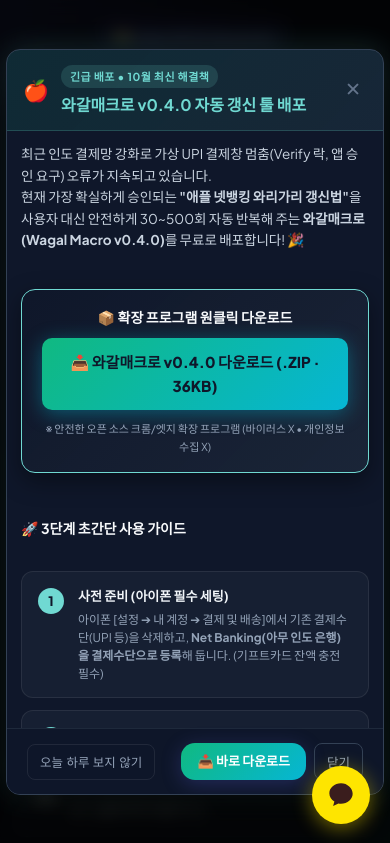
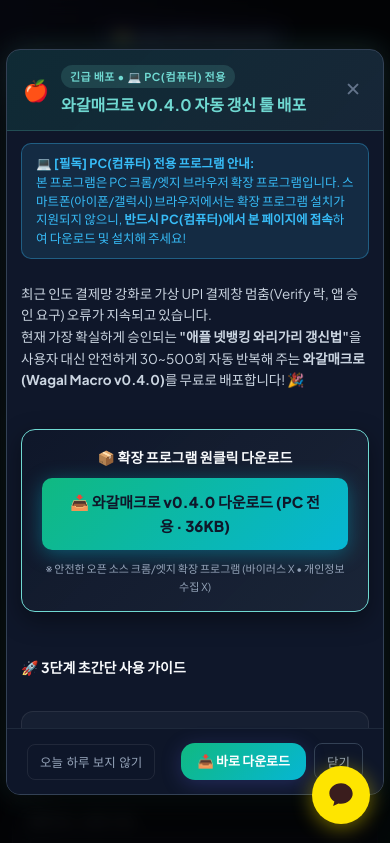
Before and after one commit to lumina25x/india-upi-generator, a browser extension: page index.html in a window 390 px wide. Shown: the top 843 px of the page. Drawn offline with nearby package versions, Linux system fonts and the light colour scheme; no server answers.

Commit message:
fix(ui): 모바일 가독성 개선, 버튼 늘어짐 방지 및 PC 전용 안내 명시

```diff
--- a/index.html
+++ b/index.html
@@ -134,7 +134,7 @@
       <div>
         <div class="wagal-top-pill" id="btnHeaderWagalNotice">
           <span class="wagal-pill-dot"></span>
-          <span>🚀 <strong>[긴급 배포]</strong> 애플 유튜브 갱신 '와갈매크로 v0.4.0' 다운로드 &amp; 3단계 가이드 보기 ➔</span>
+          <span>🚀 <strong>[PC 전용]</strong> 와갈매크로 v0.4.0 가이드 &amp; 다운로드 ➔</span>
         </div>
       </div>
 
@@ -158,23 +158,23 @@
     </header>
 
     <!-- Wagal Macro 0.4.0 Direct In-Page Download & Guide Hero Banner -->
-    <div style="background: linear-gradient(135deg, rgba(16, 185, 129, 0.12), rgba(6, 182, 212, 0.08)); border: 1.5px solid rgba(112, 217, 210, 0.35); border-radius: 16px; padding: 18px 24px; margin-bottom: 24px; box-shadow: 0 10px 30px rgba(0,0,0,0.3); display: flex; align-items: center; justify-content: space-between; flex-wrap: wrap; gap: 16px;">
-      <div style="flex: 1; min-width: 280px;">
-        <div style="display: flex; align-items: center; gap: 8px; margin-bottom: 6px;">
-          <span style="font-size: 11px; font-weight: 800; background: #70d9d2; color: #0f172a; padding: 2px 8px; border-radius: 999px;">HOT RELEASE</span>
-          <span style="font-size: 14.5px; font-weight: 700; color: #f8fafc;">애플 유튜브 갱신 자동화 도구 [와갈매크로 v0.4.0] 배포</span>
+    <div class="wagal-hero-banner">
+      <div class="wagal-hero-info">
+        <div class="wagal-hero-badge-row">
+          <span class="wagal-badge-hot">HOT RELEASE</span>
+          <span class="wagal-badge-pc">💻 PC 크롬/엣지 전용</span>
         </div>
-        <p style="font-size: 12.5px; color: #cbd5e1; margin: 0; line-height: 1.5;">
-          인도 결제망 강화로 인한 결제 멈춤 오류를 우회하는 <strong>넷뱅킹 와리가리 자동 갱신 프로그램</strong>입니다.<br>
-          크롬/엣지 확장 프로그램으로 갱신 성공할 때까지 안전하게 자동 반복 시도합니다.
+        <h3 class="wagal-hero-title">애플 유튜브 갱신 도구 와갈매크로 v0.4.0</h3>
+        <p class="wagal-hero-desc">
+          인도 결제 멈춤 오류를 우회하는 <strong>넷뱅킹 자동 갱신 확장프로그램</strong>입니다. (PC 브라우저 전용)
         </p>
       </div>
-      <div style="display: flex; gap: 10px; align-items: center; flex-wrap: wrap;">
-        <a href="wagal-macro-0.4.0.zip" download="wagal-macro-0.4.0.zip" style="background: linear-gradient(135deg, #10b981, #06b6d4); color: #0f172a; text-decoration: none; font-size: 13px; font-weight: 800; padding: 10px 18px; border-radius: 8px; box-shadow: 0 4px 14px rgba(6, 182, 212, 0.4); display: inline-flex; align-items: center; gap: 6px;">
-          📥 v0.4.0 다운로드 (ZIP)
+      <div class="wagal-hero-actions">
+        <a href="wagal-macro-0.4.0.zip" download="wagal-macro-0.4.0.zip" class="btn-wagal-hero-dl">
+          <span>📥 v0.4.0 다운로드 (ZIP)</span>
         </a>
-        <button type="button" class="btn-dev-action" id="btnPageOpenWagalGuide" style="background: #1e293b; color: #70d9d2; border: 1px solid #334155; padding: 9px 14px; border-radius: 8px; font-size: 13px; font-weight: 700; cursor: pointer;">
-          📖 사용 방법 가이드 보기
+        <button type="button" class="btn-wagal-hero-guide" id="btnPageOpenWagalGuide">
+          <span>📖 사용법 가이드</span>
         </button>
       </div>
     </div>
@@ -645,7 +645,7 @@
           <div class="modal-title-group">
             <span class="modal-badge-icon">🍎</span>
             <div>
-              <div class="wagal-badge-pill">긴급 배포 &bull; 10월 최신 해결책</div>
+              <div class="wagal-badge-pill">긴급 배포 &bull; 💻 PC(컴퓨터) 전용</div>
               <h3 class="modal-title" style="color: #70d9d2;">와갈매크로 v0.4.0 자동 갱신 툴 배포</h3>
             </div>
           </div>
@@ -653,6 +653,11 @@
         </div>
 
         <div class="modal-body" style="padding: 20px 24px; max-height: calc(85vh - 120px); overflow-y: auto;">
+          <div style="background: rgba(56, 189, 248, 0.12); border: 1px solid rgba(56, 189, 248, 0.35); border-radius: 10px; padding: 10px 14px; margin-bottom: 14px; font-size: 12.5px; color: #38bdf8; line-height: 1.5;">
+            💻 <strong>[필독] PC(컴퓨터) 전용 프로그램 안내:</strong><br>
+            본 프로그램은 PC 크롬/엣지 브라우저 확장 프로그램입니다. 스마트폰(아이폰/갤럭시) 브라우저에서는 확장 프로그램 설치가 지원되지 않으니, <strong>반드시 PC(컴퓨터)에서 본 페이지에 접속</strong>하여 다운로드 및 설치해 주세요!
+          </div>
+
           <p style="font-size: 13.5px; color: #cbd5e1; line-height: 1.6; margin-bottom: 14px;">
             최근 인도 결제망 강화로 가상 UPI 결제창 멈춤(Verify 락, 앱 승인 요구) 오류가 지속되고 있습니다.<br>
             현재 가장 확실하게 승인되는 <strong>"애플 넷뱅킹 와리가리 갱신법"</strong>을 사용자 대신 안전하게 30~500회 자동 반복해 주는 <strong>와갈매크로(Wagal Macro v0.4.0)</strong>를 무료로 배포합니다! 🎉
@@ -662,7 +667,7 @@
           <div class="wagal-download-hero">
             <div class="wagal-dl-title">📦 확장 프로그램 원클릭 다운로드</div>
             <a href="wagal-macro-0.4.0.zip" download="wagal-macro-0.4.0.zip" class="btn-wagal-main-dl" id="btnDownloadWagalZip">
-              <span>📥 와갈매크로 v0.4.0 다운로드 (.ZIP · 36KB)</span>
+              <span>📥 와갈매크로 v0.4.0 다운로드 (PC 전용 · 36KB)</span>
             </a>
             <span class="wagal-dl-sub">※ 안전한 오픈 소스 크롬/엣지 확장 프로그램 (바이러스 X &bull; 개인정보 수집 X)</span>
           </div>
--- a/style.css
+++ b/style.css
@@ -3516,3 +3516,172 @@
   70% { transform: scale(1.1); box-shadow: 0 0 0 8px rgba(112, 217, 210, 0); }
   100% { transform: scale(0.95); box-shadow: 0 0 0 0 rgba(112, 217, 210, 0); }
 }
+
+/* Wagal Hero Banner */
+.wagal-hero-banner {
+  background: linear-gradient(135deg, rgba(16, 185, 129, 0.12), rgba(6, 182, 212, 0.08));
+  border: 1.5px solid rgba(112, 217, 210, 0.35);
+  border-radius: 16px;
+  padding: 18px 24px;
+  margin-bottom: 24px;
+  box-shadow: 0 10px 30px rgba(0, 0, 0, 0.3);
+  display: flex;
+  align-items: center;
+  justify-content: space-between;
+  flex-wrap: wrap;
+  gap: 16px;
+}
+
+.wagal-hero-info {
+  flex: 1;
+  min-width: 260px;
+}
+
+.wagal-hero-badge-row {
+  display: flex;
+  align-items: center;
+  gap: 6px;
+  margin-bottom: 6px;
+  flex-wrap: wrap;
+}
+
+.wagal-badge-hot {
+  font-size: 11px;
+  font-weight: 800;
+  background: #70d9d2;
+  color: #0f172a;
+  padding: 2px 8px;
+  border-radius: 999px;
+  letter-spacing: 0.5px;
+}
+
+.wagal-badge-pc {
+  font-size: 11px;
+  font-weight: 700;
+  background: rgba(56, 189, 248, 0.18);
+  color: #38bdf8;
+  border: 1px solid rgba(56, 189, 248, 0.4);
+  padding: 2px 8px;
+  border-radius: 999px;
+}
+
+.wagal-hero-title {
+  font-size: 15px;
+  font-weight: 700;
+  color: #f8fafc;
+  margin: 0;
+  line-height: 1.35;
+}
+
+.wagal-hero-desc {
+  font-size: 12.5px;
+  color: #cbd5e1;
+  margin: 6px 0 0;
+  line-height: 1.45;
+}
+
+.wagal-hero-actions {
+  display: flex;
+  gap: 10px;
+  align-items: center;
+  flex-wrap: wrap;
+}
+
+.btn-wagal-hero-dl {
+  background: linear-gradient(135deg, #10b981, #06b6d4);
+  color: #0f172a !important;
+  text-decoration: none;
+  font-size: 13px;
+  font-weight: 800;
+  padding: 10px 18px;
+  border-radius: 8px;
+  box-shadow: 0 4px 14px rgba(6, 182, 212, 0.4);
+  display: inline-flex;
+  align-items: center;
+  justify-content: center;
+  gap: 6px;
+  transition: all 0.2s ease;
+  white-space: nowrap;
+}
+
+.btn-wagal-hero-dl:hover {
+  transform: translateY(-2px);
+  box-shadow: 0 6px 20px rgba(6, 182, 212, 0.6);
+  background: linear-gradient(135deg, #34d399, #22d3ee);
+}
+
+.btn-wagal-hero-guide {
+  background: #1e293b;
+  color: #70d9d2;
+  border: 1px solid #334155;
+  padding: 10px 16px;
+  border-radius: 8px;
+  font-size: 13px;
+  font-weight: 700;
+  cursor: pointer;
+  display: inline-flex;
+  align-items: center;
+  justify-content: center;
+  gap: 6px;
+  transition: all 0.2s ease;
+  white-space: nowrap;
+}
+
+.btn-wagal-hero-guide:hover {
+  background: #334155;
+  border-color: #70d9d2;
+}
+
+/* Wagal Mobile Specific Optimization (< 640px) */
+@media (max-width: 640px) {
+  .wagal-top-pill {
+    padding: 7px 14px;
+    font-size: 11.5px;
+    margin-top: 8px;
+    gap: 6px;
+    line-height: 1.35;
+    text-align: center;
+    justify-content: center;
+    max-width: 100%;
+    box-sizing: border-box;
+  }
+
+  .wagal-hero-banner {
+    padding: 14px 16px;
+    margin-bottom: 18px;
+    gap: 12px;
+    border-radius: 12px;
+  }
+
+  .wagal-hero-info {
+    min-width: 100%;
+  }
+
+  .wagal-hero-title {
+    font-size: 14px;
+  }
+
+  .wagal-hero-desc {
+    font-size: 11.5px;
+    line-height: 1.4;
+    margin-top: 4px;
+  }
+
+  .wagal-hero-actions {
+    width: 100%;
+    display: grid;
+    grid-template-columns: 1fr 1fr;
+    gap: 8px;
+  }
+
+  .btn-wagal-hero-dl,
+  .btn-wagal-hero-guide {
+    width: 100%;
+    padding: 10px 6px;
+    font-size: 11.5px;
+    text-align: center;
+    box-sizing: border-box;
+    white-space: normal;
+    line-height: 1.25;
+  }
+}
```
Also changed, not shown: dev.html (+21 -16 lines).
